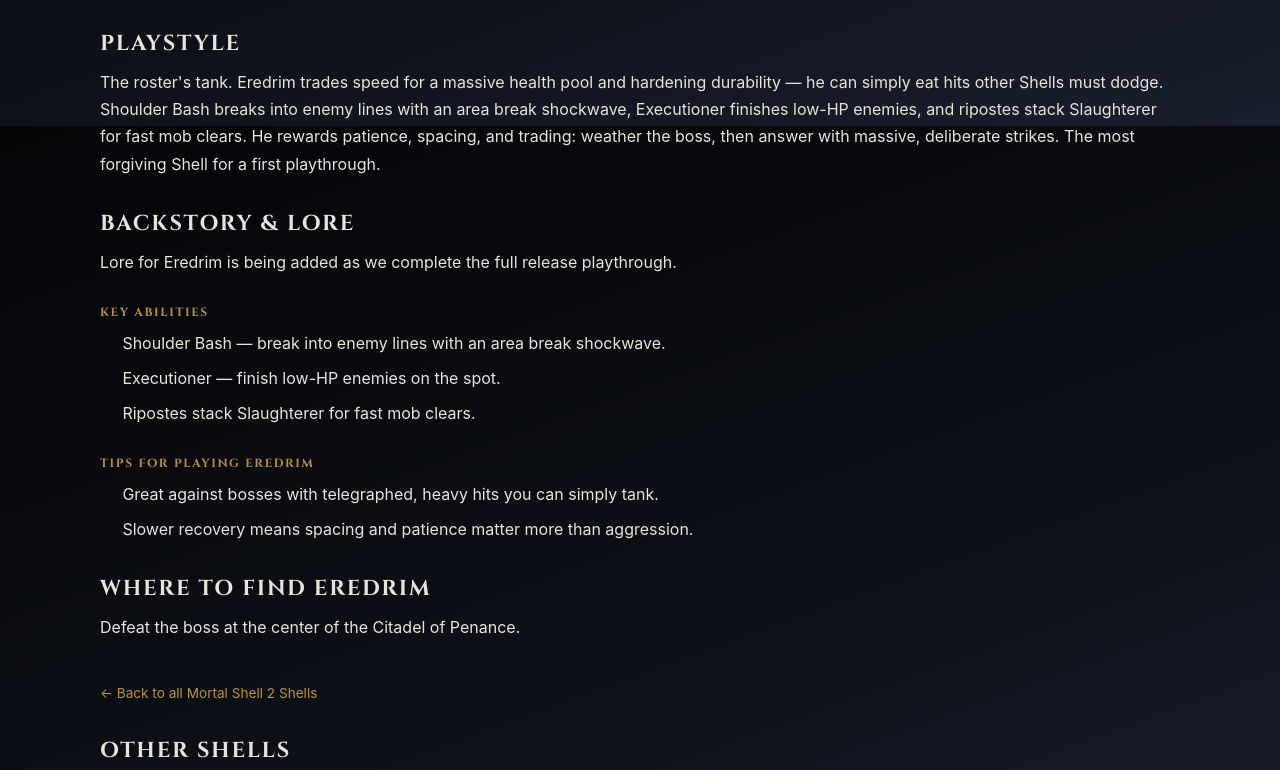
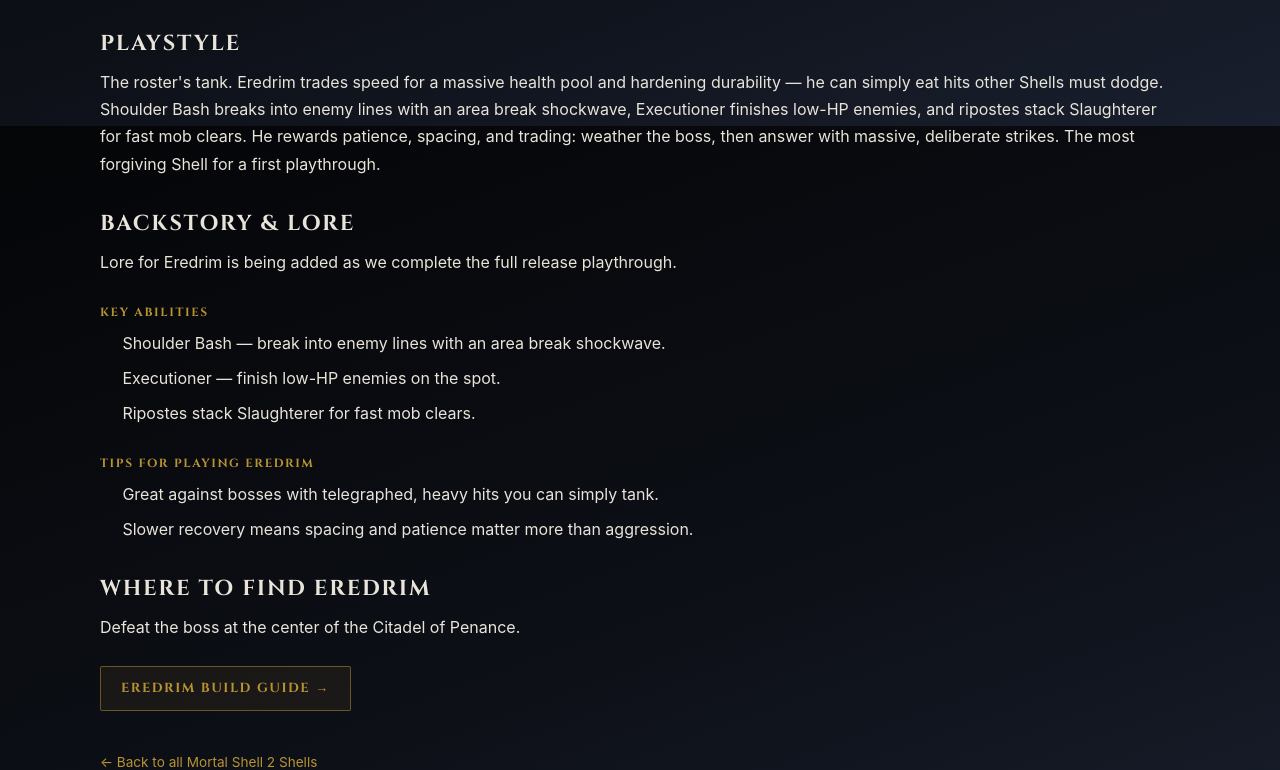
Before and after one commit to nicklos17/mortal-shell-2, a Next.js app: page /shells/eredrim in a window 1280 px wide. Shown: the part 674-1444 px from the top of the page. Built offline with nearby package versions, Linux system fonts and the light colour scheme; no server answers.

Commit message:
fix:shell留内链

```diff
--- a/app/shells/[slug]/page.tsx
+++ b/app/shells/[slug]/page.tsx
@@ -6,6 +6,18 @@
 import { pageURL } from "@/lib/site-config";
 import { SHELLS, getShell, shellSlugs } from "@/lib/shells";
 import { ShellIcon } from "@/lib/shell-icon";
+
+/* 已上线对应 /builds/<slug> 构建页的 Shell */
+const BUILD_GUIDE_SLUGS = new Set([
+  "proxima",
+  "tiel",
+  "gragu",
+  "eredrim",
+  "smert",
+  "sariel",
+  "lazlo",
+  "genessa",
+]);
 
 export function generateStaticParams() {
   return shellSlugs.map((slug) => ({ slug }));
@@ -130,7 +142,7 @@
           <h2>Where to Find {shell.name}</h2>
           <p>{shell.location}</p>
 
-          {(shell.id === "proxima" || shell.id === "tiel") && (
+          {BUILD_GUIDE_SLUGS.has(shell.id) && (
             <div className="shell-build-guide-cta">
               <Link href={`/builds/${shell.id}`}>
                 {shell.name} Build Guide →
```
Also changed, not shown: 1 other file (tests, documents, lock files or other folders).
